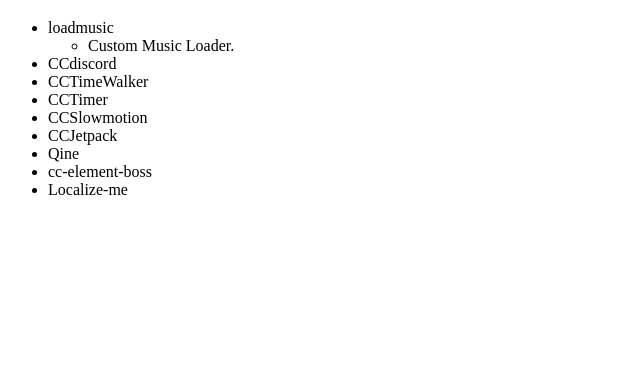
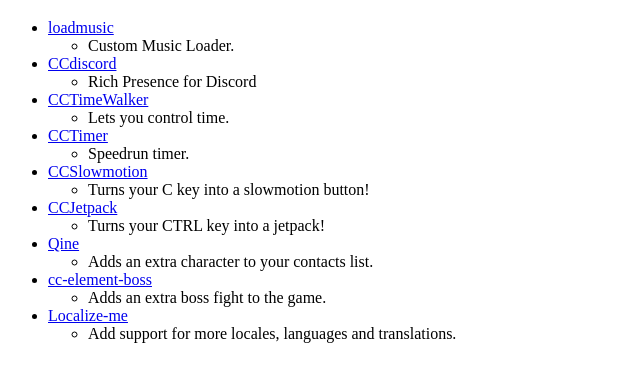
Before and after one commit to CCDirectLink/ccmoddingsite, a plain HTML site: page public/MAIN_PAGE/main.html in a window 1280 px wide. Shown: the part 61-442 px from the top of the page, without its empty margins (0-640 px from the left). Drawn offline with Linux system fonts and the light colour scheme.

Commit message:
Completed the list of available mods.

```diff
--- a/public/MAIN_PAGE/main.html
+++ b/public/MAIN_PAGE/main.html
@@ -8,18 +8,42 @@
   <body>
     <h1>Current available mods:</h1>
     <ul>
-      <li href="https://github.com/CCDirectLink/loadmusic">loadmusic</li>
+      <li><a href="https://github.com/CCDirectLink/loadmusic">loadmusic</a></li>
         <ul>
           <li>Custom Music Loader.</li>
         </ul>
-      <li>CCdiscord</li>
-      <li>CCTimeWalker</li>
-      <li>CCTimer</li>
-      <li>CCSlowmotion</li>
-      <li>CCJetpack</li>
-      <li>Qine</li>
-      <li>cc-element-boss</li>
-      <li>Localize-me</li>
+      <li><a href="https://github.com/CCDirectLink/CCdiscord">CCdiscord</a></li>
+        <ul>
+          <li>Rich Presence for Discord</li>
+        </ul>
+      <li><a href="https://github.com/CCDirectLink/CCTimeWalker">CCTimeWalker</a></li>
+        <ul>
+          <li>Lets you control time.</li>
+        </ul>
+      <li><a href="https://github.com/CCDirectLink/CCTimer">CCTimer</a></li>
+        <ul>
+          <li>Speedrun timer.</li>
+        </ul>
+      <li><a href="https://github.com/CCDirectLink/CCSlowmotion">CCSlowmotion</a></li>
+        <ul>
+          <li>Turns your C key into a slowmotion button!</li>
+        </ul>
+      <li><a href="https://github.com/CCDirectLink/CCJetpack">CCJetpack</a></li>
+        <ul>
+          <li>Turns your CTRL key into a jetpack!</li>
+        </ul>
+      <li><a href="https://github.com/sgrunt/qine">Qine</a></li>
+        <ul>
+          <li>Adds an extra character to your contacts list.</li>
+        </ul>
+      <li><a href="https://github.com/sgrunt/cc-element-boss">cc-element-boss</a></li>
+        <ul>
+          <li>Adds an extra boss fight to the game.</li>
+        </ul>
+      <li><a href="https://github.com/L-Sherry/Localize-me">Localize-me</a></li>
+        <ul>
+          <li>Add support for more locales, languages and translations.</li>
+        </ul>
     </ul>
   </body>
 </html>
```
